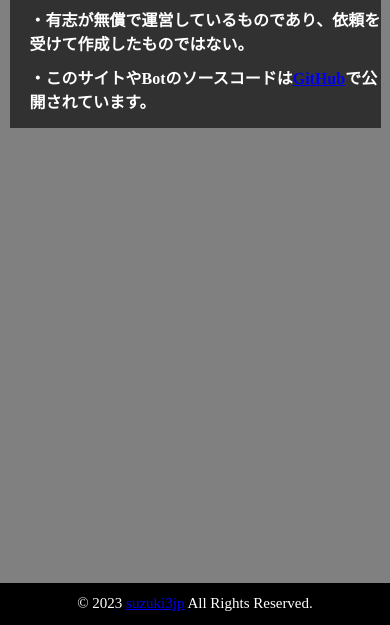
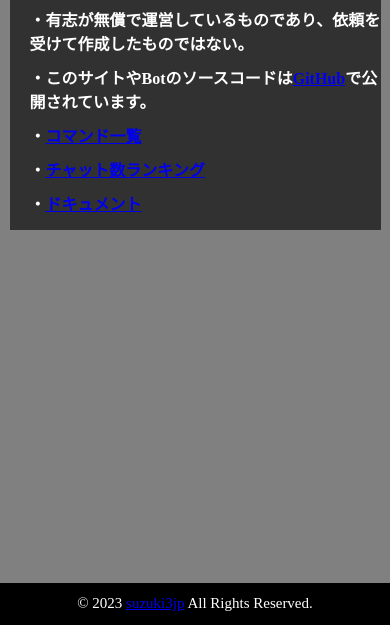
Before and after one commit to suzuki3jp/ArikenCompany-web, a plain HTML site: page pages/home.html in a window 390 px wide. Shown: the part 219-844 px from the top of the page. Drawn offline with Linux system fonts and the light colour scheme.

Commit message:
add page list for smart phone user.

```diff
--- a/pages/home.html
+++ b/pages/home.html
@@ -23,6 +23,11 @@
         <div class="detail">・<a href="https://twitch.tv/arikendebu">ありけんのTwitch</a>にて<a href="https://nightbot.tv/">NightBot</a>のようなものを実装している。</div>
         <div class="detail">・有志が無償で運営しているものであり、依頼を受けて作成したものではない。</div>
         <div class="detail">・このサイトやBotのソースコードは<a href="https://github.com/arikencompany">GitHub</a>で公開されています。</div>
+        <div class="page-list">
+          <div class="detail">・<a href="./commands.html">コマンド一覧</a></div>
+          <div class="detail">・<a href="./chatters.html">チャット数ランキング</a></div>
+          <div class="detail">・<a href="./docs.html">ドキュメント</a></div>
+        </div>
       </div>
     </div>
     <footer>
```
